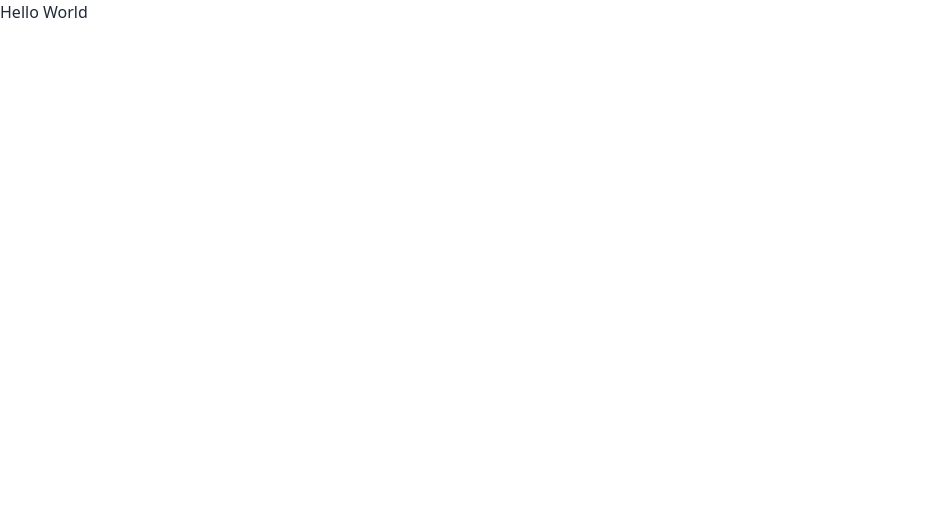
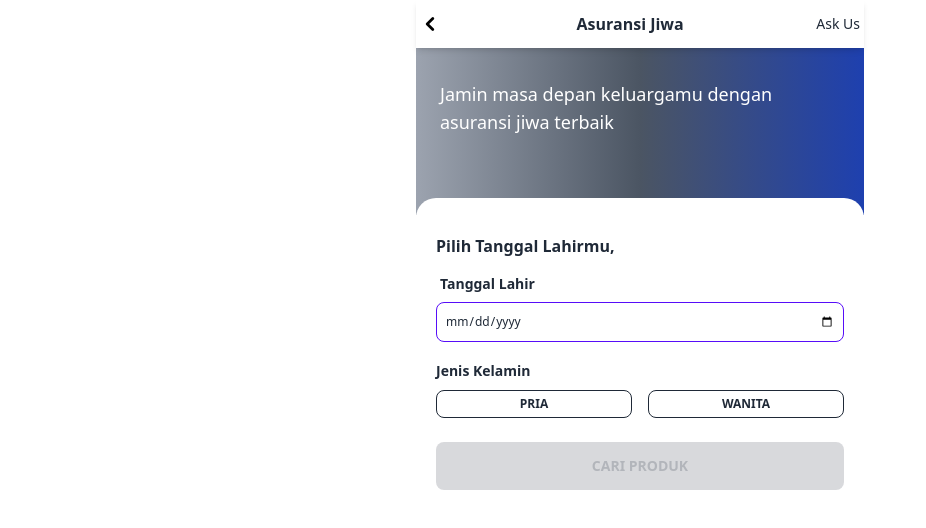
Before and after one commit to harissucipto/prodigi-frontend-engineer-test, a Next.js app: page /asuransi/jiwa/tanpa-pengembalian-premi in a window 1280 px wide. Shown: the top 528 px of the page, without its empty margins (0-926 px from the left). Built offline with nearby package versions, Linux system fonts and the light colour scheme.

Commit message:
add feature Asuransi Jiwa Tanpa Pengembalian Premi Page

```diff
--- a/pages/asuransi/jiwa/tanpa-pengembalian-premi/index.tsx
+++ b/pages/asuransi/jiwa/tanpa-pengembalian-premi/index.tsx
@@ -1,13 +1,107 @@
-import CustomHead from "components/common/CustomHead";
+import React from "react";
+import classNames from "classnames";
+import { useRouter } from "next/router";
+import format from "date-fns/format";
+
+import CustomHead from "@/components/common/CustomHead";
+import Layout from "@/components/common/Layout";
+import LayoutMainContent from "@/components/common/LayoutMainContent";
+import NavHeader from "@/components/common/NavHeader";
+
+const genderList = [
+  { label: "Pria", value: "MALE" },
+  { label: "Wanita", value: "FEMALE" },
+];
 
 // create a component return hello world
 export const AsuransiJiwaTanpaPengembalianPremi = () => {
+  const [gender, setGender] = React.useState("");
+  const [birthdate, setBirthdate] = React.useState<string>("");
+
+  const isFormValid = React.useMemo(() => {
+    return birthdate && genderList.some((item) => item.value === gender);
+  }, [gender, birthdate]);
+
+  const router = useRouter();
+
   return (
     <>
       <CustomHead title="Asuransi Jiwa" />
-      <div>
-        <p>Hello World</p>
-      </div>
+      <Layout>
+        <NavHeader title="Asuransi Jiwa" />
+        <LayoutMainContent
+          title={
+            <p className="text-white font-medium text-lg">
+              Jamin masa depan keluargamu dengan <br />
+              asuransi jiwa terbaik
+            </p>
+          }
+        >
+          <div id="cari-produk">
+            <p className="font-bold  mb-2">Pilih Tanggal Lahirmu,</p>
+            <div>
+              <div className="form-control mb-4">
+                <label htmlFor="birthDate" className="label">
+                  <span className="text text-sm font-bold ">Tanggal Lahir</span>
+                </label>
+                <input
+                  required
+                  value={birthdate}
+                  onChange={(evt) => {
+                    setBirthdate(evt.currentTarget.value);
+                  }}
+                  data-date-format="DD MMMM YYYY"
+                  type="date"
+                  id="birthDate"
+                  name="birthDate"
+                  className="input input-xs h-10 input-primary"
+                />
+              </div>
+            </div>
+            {/* create input type date with setState */}
+            <div className="form-control mb-6">
+              <label htmlFor="gender" className="mb-2">
+                <span className="text text-sm font-bold">Jenis Kelamin</span>
+              </label>
+              <div id="gender" className="flex justify-center gap-4">
+                {genderList.map((item) => (
+                  <button
+                    data-testid="gender"
+                    key={item.value}
+                    className={classNames(
+                      "btn btn-xs h-7 gap-3 flex-1 btn-outline",
+                      {
+                        "btn-primary": item.value === gender,
+                      }
+                    )}
+                    onClick={() => {
+                      setGender(item.value);
+                    }}
+                  >
+                    {item.label}
+                  </button>
+                ))}
+              </div>
+            </div>
+            <button
+              onClick={() => {
+                router.push(
+                  `/asuransi/jiwa/info/produk?${new URLSearchParams({
+                    birthdate: format(new Date(birthdate), "yyyy-MM-dd"),
+                    gender,
+                  }).toString()}`
+                );
+              }}
+              className={classNames("btn  w-full", {
+                "btn-disabled": !isFormValid,
+                "btn-primary": isFormValid,
+              })}
+            >
+              Cari Produk
+            </button>
+          </div>
+        </LayoutMainContent>
+      </Layout>
     </>
   );
 };
```
Also changed, not shown: 2 other files (tests, documents, lock files or other folders).
